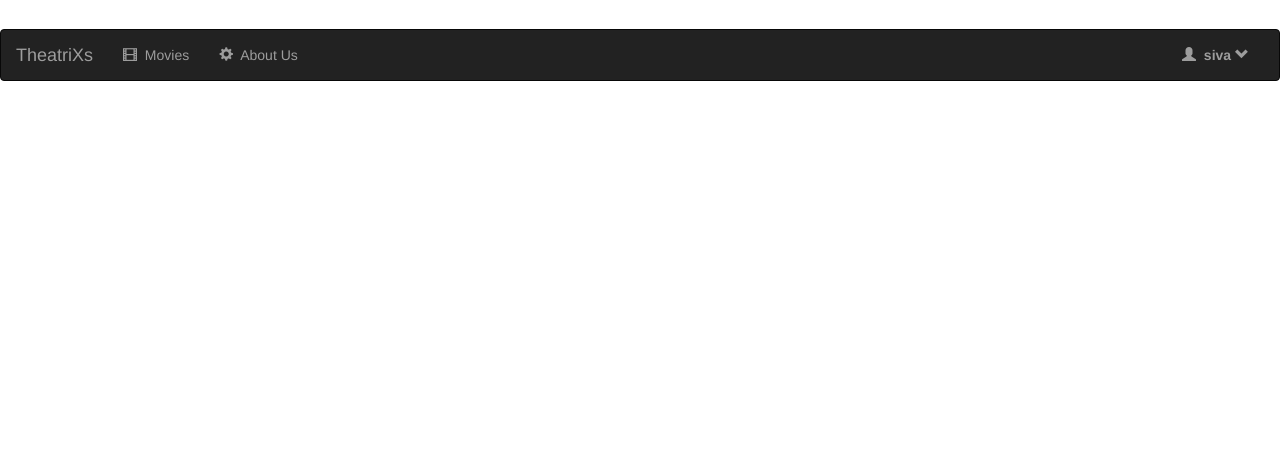
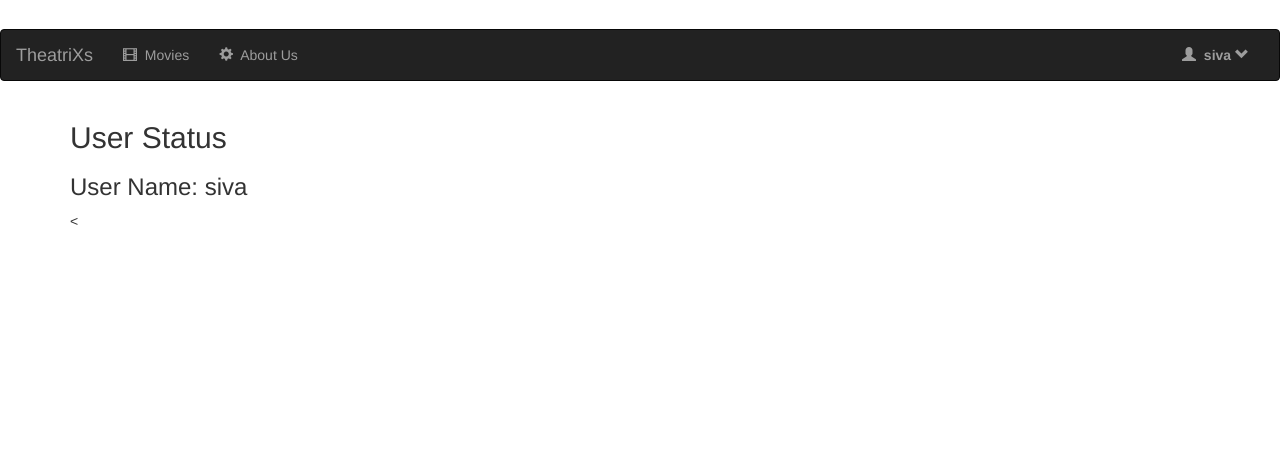
Before and after one commit to sivakarthik51/TheatreManagement, a Django app: a page that uses Login/templates/Login/dashboard.html in a window 1280 px wide. Shown: the part 241-712 px from the top of the page. Run offline with Django 3.2, Linux system fonts and the light colour scheme; a user stored in the database is signed in; some libraries are stand-ins or nearby versions.

```diff
--- a/Login/templates/Login/dashboard.html
+++ b/Login/templates/Login/dashboard.html
@@ -2,3 +2,11 @@
 {% block title %}
     Dashboard
 {% endblock %}
+
+{% block body %}
+    <div class="container">
+        <h2>User Status</h2>
+        <h3>User Name: {{ usr.username }}</h3>
+        <
+    </div>
+{% endblock %}
--- a/Login/views.py
+++ b/Login/views.py
@@ -108,4 +108,4 @@ class Dashboard(LoginRequiredMixin,View):
     template_name = 'Login/dashboard.html'
 
     def get(self,request):
-        return render(request,self.template_name)
+        return render(request,self.template_name,{'usr':request.user})
```
Also changed, not shown: Home/static/Home/bg1.jpg (added), Home/static/Home/bg2.jpg (added), Home/static/Home/bg3.png (added), Home/static/Home/body.jpg (added), Home/static/Home/body.png (added), Home/static/Home/body1.jpg (added).
